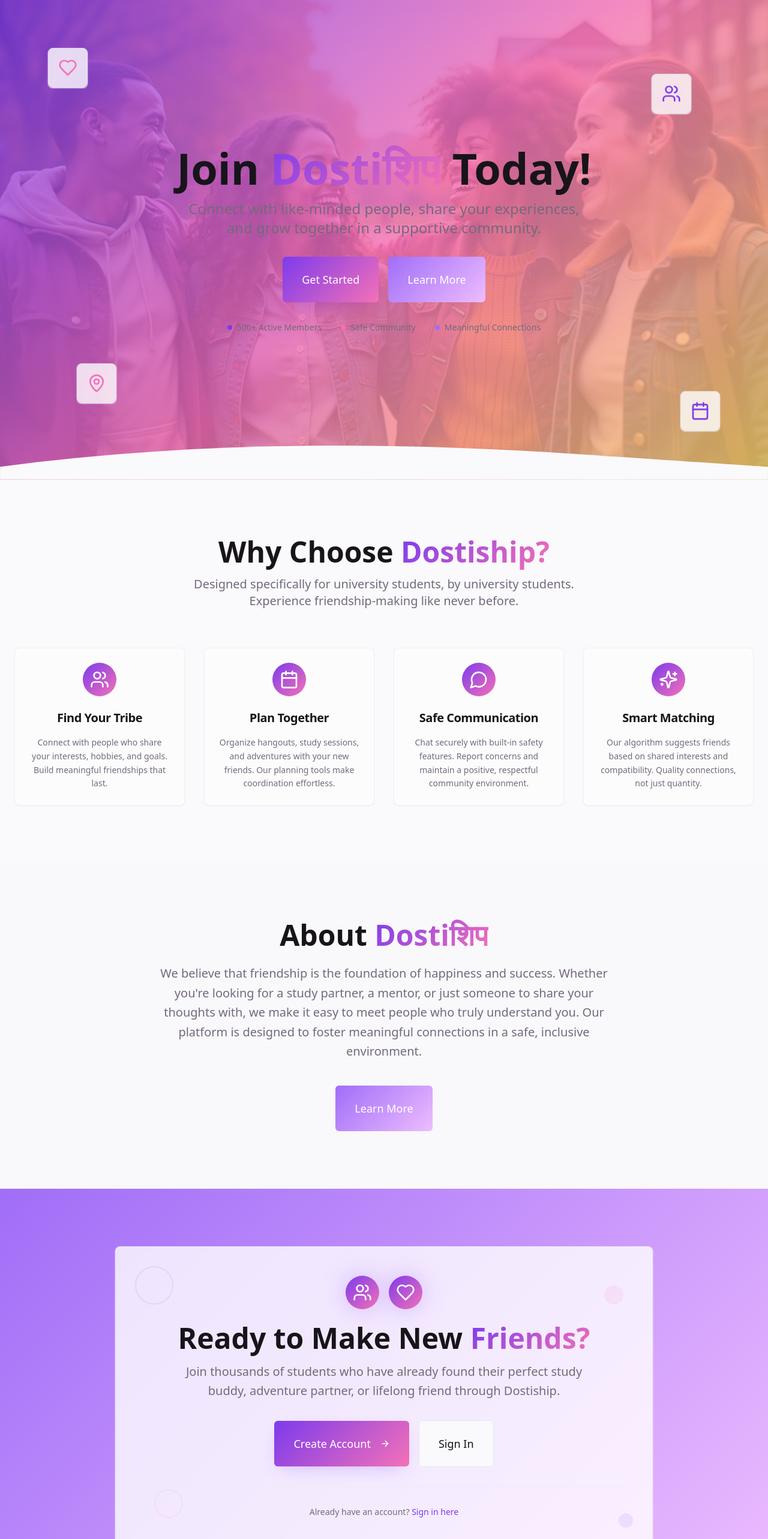
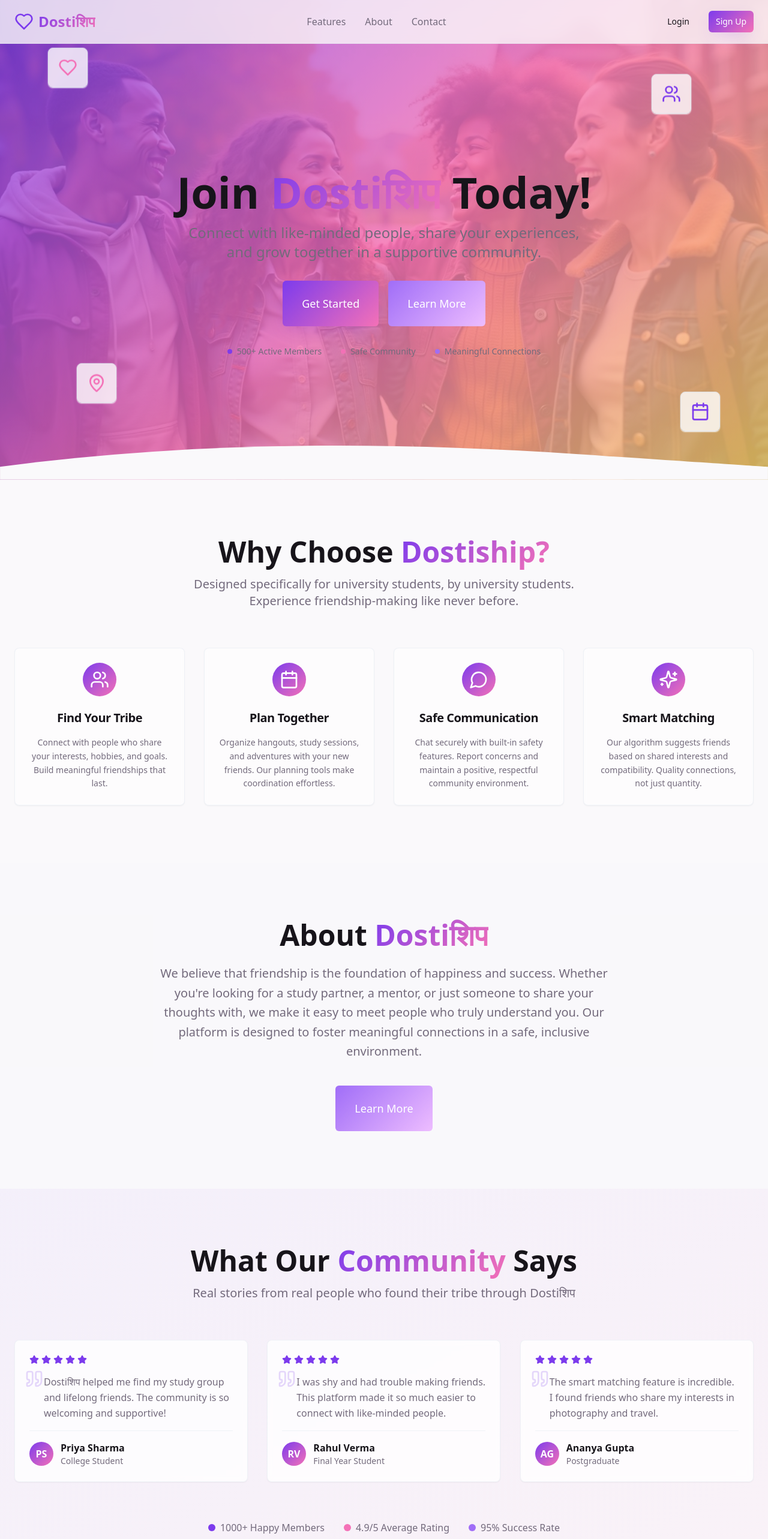
Before and after one commit to amanat07/DostiShip, a React (Vite) app: page / in a window 1280 px wide. Shown: the top 2566 px of the page at 60% size. Built offline with nearby package versions, Linux system fonts and the light colour scheme.

Commit message:
Add header and a new section
Create a header section with the Dostiशिप logo and login option. Add another section with content of your choice.

```diff
--- /dev/null
+++ b/src/components/Header.tsx
@@ -0,0 +1,50 @@
+import { Button } from "@/components/ui/button";
+import { Heart, Menu } from "lucide-react";
+
+const Header = () => {
+  return (
+    <header className="fixed top-0 left-0 right-0 z-50 bg-background/80 backdrop-blur-md border-b border-border/50">
+      <div className="max-w-7xl mx-auto px-6 py-4">
+        <div className="flex items-center justify-between">
+          {/* Logo */}
+          <div className="flex items-center gap-2">
+            <Heart className="w-8 h-8 text-primary" />
+            <span className="text-2xl font-bold bg-gradient-primary bg-clip-text text-transparent">
+              Dostiशिप
+            </span>
+          </div>
+
+          {/* Navigation - Hidden on mobile */}
+          <nav className="hidden md:flex items-center gap-8">
+            <a href="#features" className="text-muted-foreground hover:text-primary transition-colors">
+              Features
+            </a>
+            <a href="#about" className="text-muted-foreground hover:text-primary transition-colors">
+              About
+            </a>
+            <a href="#contact" className="text-muted-foreground hover:text-primary transition-colors">
+              Contact
+            </a>
+          </nav>
+
+          {/* Auth Buttons */}
+          <div className="flex items-center gap-4">
+            <Button variant="ghost" className="hidden sm:flex">
+              Login
+            </Button>
+            <Button variant="hero" size="sm">
+              Sign Up
+            </Button>
+
+            {/* Mobile Menu Button */}
+            <Button variant="ghost" size="sm" className="md:hidden">
+              <Menu className="w-5 h-5" />
+            </Button>
+          </div>
+        </div>
+      </div>
+    </header>
+  );
+};
+
+export default Header;
--- a/src/components/HeroSection.tsx
+++ b/src/components/HeroSection.tsx
@@ -5,7 +5,7 @@ import heroImage from "@/assets/hero-friendship.jpg";
 
 const HeroSection = () => {
   return (
-    <section className="relative min-h-screen flex items-center justify-center overflow-hidden bg-gradient-hero">
+    <section className="relative min-h-screen flex items-center justify-center overflow-hidden bg-gradient-hero pt-20">
       {/* Background Image Overlay */}
       <div
         className="absolute inset-0 opacity-20 bg-cover bg-center bg-no-repeat"
--- /dev/null
+++ b/src/components/TestimonialsSection.tsx
@@ -0,0 +1,102 @@
+import { Card, CardContent } from "@/components/ui/card";
+import { Quote, Star } from "lucide-react";
+
+const testimonials = [
+  {
+    name: "Priya Sharma",
+    role: "College Student",
+    content: "Dostiशिप helped me find my study group and lifelong friends. The community is so welcoming and supportive!",
+    rating: 5,
+    avatar: "PS"
+  },
+  {
+    name: "Rahul Verma",
+    role: "Final Year Student",
+    content: "I was shy and had trouble making friends. This platform made it so much easier to connect with like-minded people.",
+    rating: 5,
+    avatar: "RV"
+  },
+  {
+    name: "Ananya Gupta",
+    role: "Postgraduate",
+    content: "The smart matching feature is incredible. I found friends who share my interests in photography and travel.",
+    rating: 5,
+    avatar: "AG"
+  }
+];
+
+const TestimonialsSection = () => {
+  return (
+    <section className="py-24 px-6 bg-gradient-to-br from-primary/5 to-accent/5">
+      <div className="max-w-7xl mx-auto">
+        <div className="text-center space-y-4 mb-16 animate-fade-in-up">
+          <h2 className="text-4xl md:text-5xl font-bold text-foreground">
+            What Our{" "}
+            <span className="bg-gradient-primary bg-clip-text text-transparent">
+              Community
+            </span>
+            {" "}Says
+          </h2>
+          <p className="text-xl text-muted-foreground max-w-2xl mx-auto">
+            Real stories from real people who found their tribe through Dostiशिप
+          </p>
+        </div>
+
+        <div className="grid grid-cols-1 md:grid-cols-3 gap-8">
+          {testimonials.map((testimonial, index) => (
+            <Card
+              key={testimonial.name}
+              className="group hover:shadow-card transition-all duration-300 hover:scale-105 animate-scale-in bg-card/80 backdrop-blur-sm border-border/50"
+              style={{ animationDelay: `${index * 0.2}s` }}
+            >
+              <CardContent className="p-6 space-y-4">
+                <div className="flex items-center gap-1 mb-4">
+                  {[...Array(testimonial.rating)].map((_, i) => (
+                    <Star key={i} className="w-4 h-4 fill-primary text-primary" />
+                  ))}
+                </div>
+
+                <div className="relative">
+                  <Quote className="w-8 h-8 text-primary/20 absolute -top-2 -left-2" />
+                  <p className="text-muted-foreground leading-relaxed pl-6">
+                    {testimonial.content}
+                  </p>
+                </div>
+
+                <div className="flex items-center gap-3 pt-4 border-t border-border/50">
+                  <div className="w-10 h-10 rounded-full bg-gradient-primary flex items-center justify-center text-primary-foreground font-semibold">
+                    {testimonial.avatar}
+                  </div>
+                  <div>
+                    <p className="font-semibold text-foreground">{testimonial.name}</p>
+                    <p className="text-sm text-muted-foreground">{testimonial.role}</p>
+                  </div>
+                </div>
+              </CardContent>
+            </Card>
+          ))}
+        </div>
+
+        {/* Trust Indicators */}
+        <div className="mt-16 text-center">
+          <div className="flex flex-wrap justify-center items-center gap-8 text-muted-foreground">
+            <div className="flex items-center gap-2">
+              <div className="w-3 h-3 bg-primary rounded-full"></div>
+              <span>1000+ Happy Members</span>
+            </div>
+            <div className="flex items-center gap-2">
+              <div className="w-3 h-3 bg-accent rounded-full"></div>
+              <span>4.9/5 Average Rating</span>
+            </div>
+            <div className="flex items-center gap-2">
+              <div className="w-3 h-3 bg-primary-glow rounded-full"></div>
+              <span>95% Success Rate</span>
+            </div>
+          </div>
+        </div>
+      </div>
+    </section>
+  );
+};
+
+export default TestimonialsSection;
--- a/src/pages/Index.tsx
+++ b/src/pages/Index.tsx
@@ -1,15 +1,19 @@
+import Header from "@/components/Header";
 import HeroSection from "@/components/HeroSection";
 import FeaturesSection from "@/components/FeaturesSection";
 import AboutSection from "@/components/AboutSection";
+import TestimonialsSection from "@/components/TestimonialsSection";
 import CTASection from "@/components/CTASection";
 import Footer from "@/components/Footer";
 
 const Index = () => {
   return (
     <div className="min-h-screen">
+      <Header />
       <HeroSection />
       <FeaturesSection />
       <AboutSection />
+      <TestimonialsSection />
       <CTASection />
       <Footer />
     </div>
```
